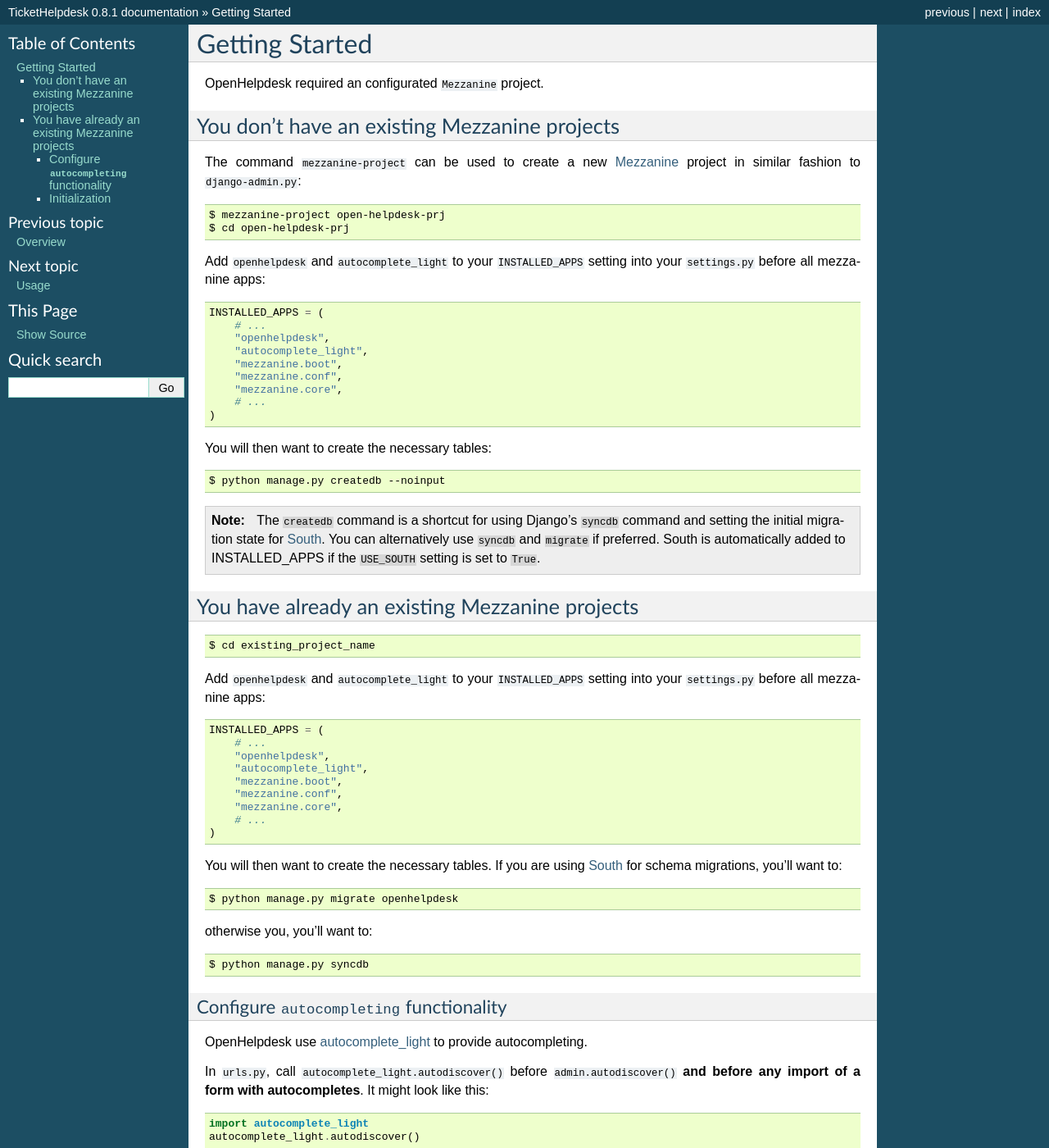
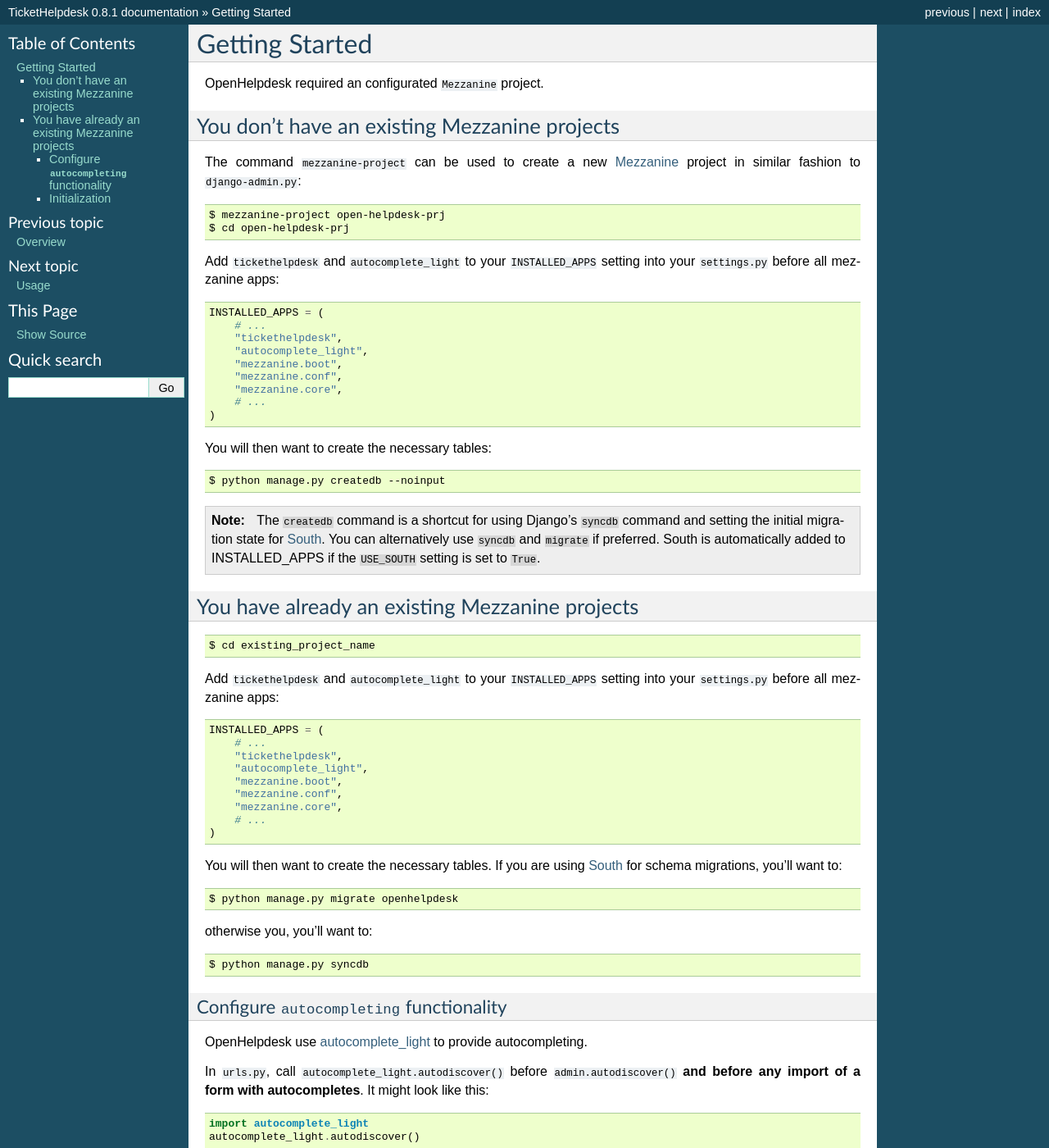
Before and after one commit to TicketHelpdesk/TicketHelpdesk, a Sphinx documentation site: the page built from docs/getting-started.rst, in a window 1280 px wide and 1400 px high. Shown: the whole window at 82% size. Built offline with Sphinx 7.4.7, drawn with Linux system fonts in a browser that asks for light colours; pages that are not in the unit, such as notebooks, are missing from menus; the version number is read from the project's files by our own code; some of the changed text lies outside the part shown.

Commit message:
Update getting-started.rst

```diff
--- a/docs/getting-started.rst
+++ b/docs/getting-started.rst
@@ -14,12 +14,12 @@
     $ mezzanine-project open-helpdesk-prj
     $ cd open-helpdesk-prj
 
-Add ``openhelpdesk`` and ``autocomplete_light`` to your ``INSTALLED_APPS``
+Add ``tickethelpdesk`` and ``autocomplete_light`` to your ``INSTALLED_APPS``
 setting into your ``settings.py`` before all mezzanine apps::
 
     INSTALLED_APPS = (
         # ...
-        "openhelpdesk",
+        "tickethelpdesk",
         "autocomplete_light",
         "mezzanine.boot",
         "mezzanine.conf",
@@ -47,12 +47,12 @@
 
     $ cd existing_project_name
 
-Add ``openhelpdesk`` and ``autocomplete_light`` to your ``INSTALLED_APPS``
+Add ``tickethelpdesk`` and ``autocomplete_light`` to your ``INSTALLED_APPS``
 setting into your ``settings.py`` before all mezzanine apps::
 
     INSTALLED_APPS = (
         # ...
-        "openhelpdesk",
+        "tickethelpdesk",
         "autocomplete_light",
         "mezzanine.boot",
         "mezzanine.conf",
@@ -111,7 +111,7 @@
 Initialization
 --------------
 
-Use ``inithelpdesk`` for creating required data, groups, and permission by ``OpenHelpdesk``::
+Use ``inithelpdesk`` for creating required data, groups, and permission by ``TicketHelpdesk``::
 
     $ python manage.py inithelpdesk
     $ python manage.py runserver
```
